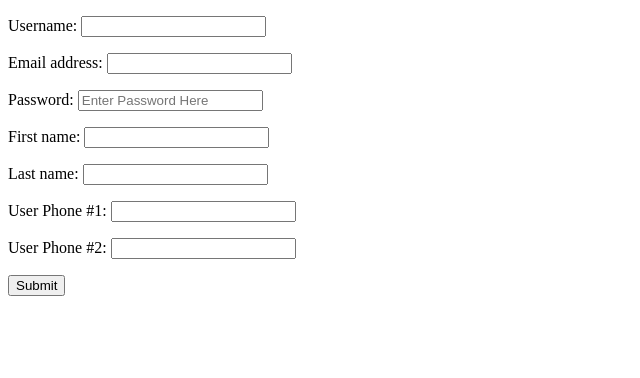
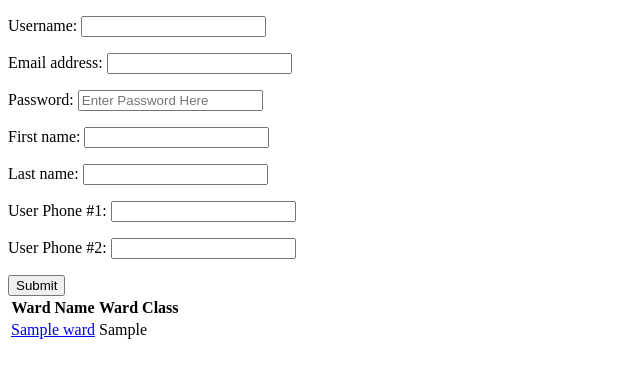
Before and after one commit to ykonlan/yodaycare, a Django app: template templates/parents/view_by_id.html in a window 1280 px wide. Shown: the top 378 px of the page, without its empty margins (0-640 px from the left). Run offline with Django 5.2, Linux system fonts and the light colour scheme; tables that the repository leaves empty hold one stand-in row (values such as "Sample post"); the template is opened without the code that fills it: values that come from a table or form of the project are taken from there, most other values are stand-ins (such as "Sample title", 1, 10 or a date in 2020).

Commit message:
admin can now see wards on parent page

```diff
--- a/templates/parents/view_by_id.html
+++ b/templates/parents/view_by_id.html
@@ -15,6 +15,21 @@
 
         <button type="submit">Submit</button>
     </form>
+
+    {% if parent_wards %}
+        <table>
+            <tr>
+                <th>Ward Name</th>
+                <th>Ward Class</th>
+            </tr>
+            {% for ward in parent_wards %}
+                <tr>
+                    <td><a href="{% url 'update-ward' pk=ward.id %}">{{ward.ward_name}}</a></td>
+                    <td>{{ward.ward_class}}</td>
+                </tr>
+            {% endfor %}
+    {% endif %}
+        </table>
 </body>
 </html>
 
--- a/templates/staff/view_all.html
+++ b/templates/staff/view_all.html
@@ -16,6 +16,7 @@
             <th>ID</th>
             <th>First Name</th>
             <th>Last Name</th>
+            <th>Classroom</th>
             <th>Email</th>
             <th>Phone #1</th>
             <th>Phone #2</th>
@@ -26,6 +27,7 @@
                 <td>{{staf.id}}</td>
                 <td><a href="{% url 'update-staff' pk=staf.id %}">{{staf.first_name}}</a></td>
                 <td>{{staf.last_name}}</td>
+                <td>{{staf.staff_profile.staff_classroom}}</td>
                 <td>{{staf.email}}</td>
                 <td>{{staf.profile.user_phone_1}}</td>
                 <td>{{staf.profile.user_phone_2}}</td>
--- a/templates/wards/view_all.html
+++ b/templates/wards/view_all.html
@@ -24,7 +24,7 @@
                 <td>{{ward.id}}</td>
                 <td><a href="{% url 'update-ward' pk=ward.id %}">{{ward.ward_name}}</a></td>
                 <td>{{ward.ward_class}}</td>
-                <td>{{ward.ward_parent}}</td>
+                <td><a href="{% url 'update-parent' pk=ward.ward_parent.id %}">{{ward.ward_parent}}</a></td>
             </tr>
         {% endfor %}
     </table>
--- a/users/models.py
+++ b/users/models.py
@@ -39,7 +39,7 @@ class UserProfile(models.Model):
 
 
 class StaffProfile(models.Model):
-    staff = models.ForeignKey(
+    staff = models.OneToOneField(
         User,
         on_delete=models.CASCADE,
         verbose_name="Staff",
--- a/users/views.py
+++ b/users/views.py
@@ -141,6 +141,7 @@ class UpdateParentView(LoginRequiredMixin, UserPassesTestMixin, UpdateView):
         context["parent_form"] = AddUserForm(instance=self.object, editing=True)
         user_profile = self.object.profile
         context["parent_profile_form"] = AddUserProfileForm(instance=user_profile)
+        context["parent_wards"] = user_profile.wards.all()
         return context
 
     def form_valid(self, form):
@@ -148,6 +149,7 @@ class UpdateParentView(LoginRequiredMixin, UserPassesTestMixin, UpdateView):
             if not user_profile_form.is_valid():
                 context = self.get_context_data(form=form)
                 context["user_profile_form"] = user_profile_form
+                context["parent_wards"] = self.object.wards.all()
                 return TemplateResponse(
                     self.request,
                     self.template_name,
```
Also changed, not shown: users/migrations/0006_alter_staffprofile_staff.py (added).
